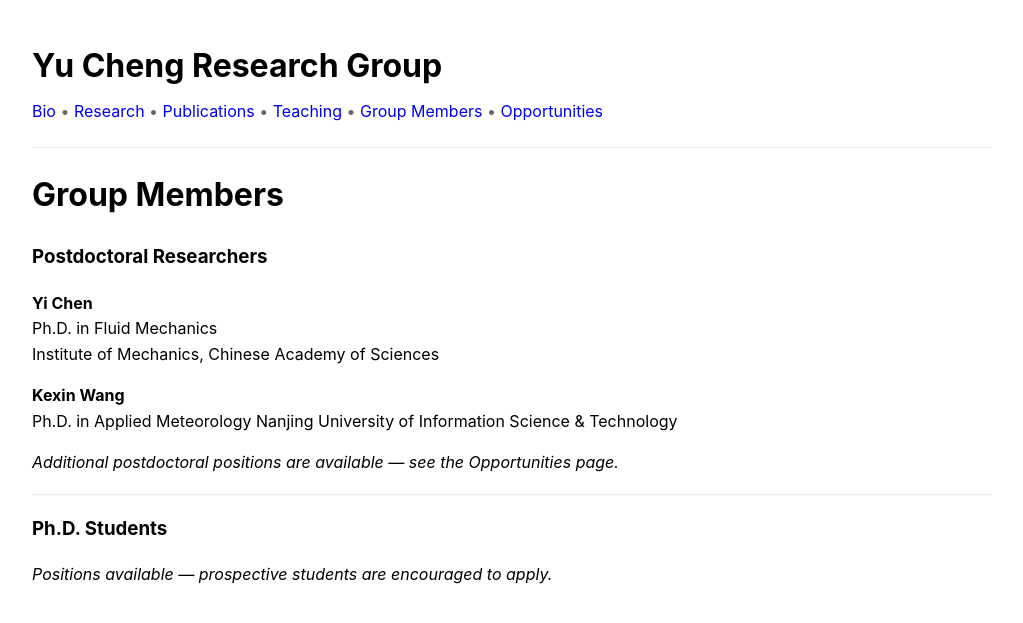
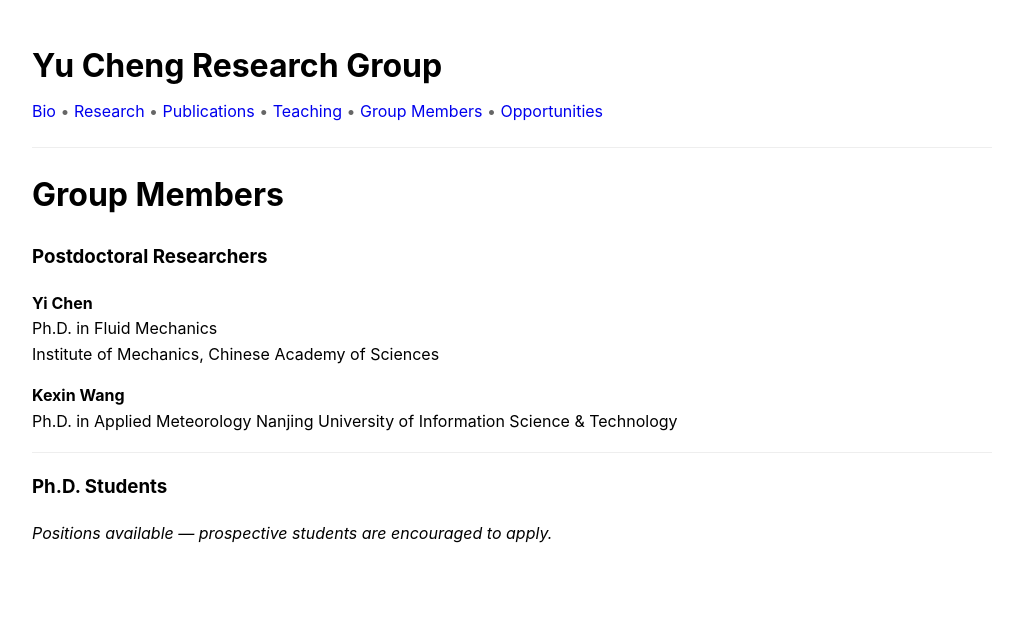
Before and after one commit to yc2965/yc2965.github.io, a Jekyll site: the page built from group.md, in a window 1280 px wide. Shown: the top 623 px of the page, without its empty margins (128-1151 px from the left). Built offline with Jekyll 4.4.1, drawn with Linux system fonts in a browser that asks for light colours.

Commit message:
Update group.md

```diff
--- a/group.md
+++ b/group.md
@@ -16,8 +16,6 @@ Institute of Mechanics, Chinese Academy of Sciences
 Ph.D. in Applied Meteorology
 Nanjing University of Information Science & Technology
 
-*Additional postdoctoral positions are available — see the Opportunities page.*
-
 ---
 
 ### Ph.D. Students
```
